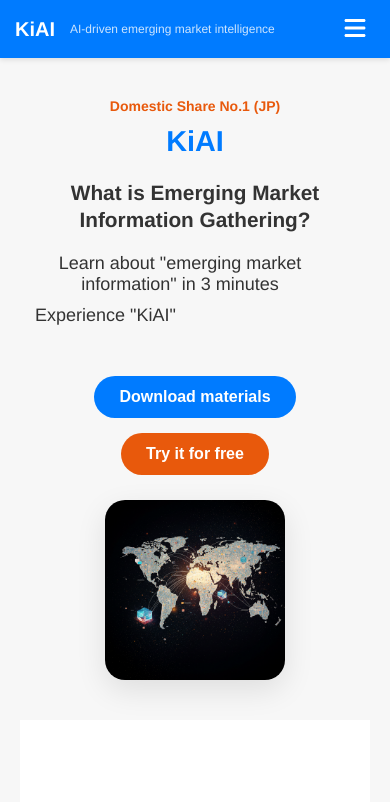
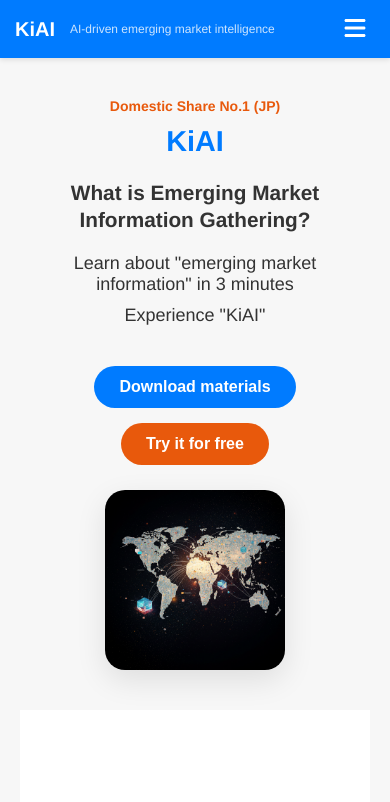
Before and after one commit to Tausif30/Emerging-Market, a React (Create React App) app: page / in a window 390 px wide. Shown: the top 802 px of the page. Built offline with nearby package versions, Linux system fonts and the light colour scheme.

Commit message:
Centralized Emerging Market Text for Mobile Phones

```diff
--- a/src/components/pages/WhatIsKiAI/WhatIsKiAI.css
+++ b/src/components/pages/WhatIsKiAI/WhatIsKiAI.css
@@ -303,3 +303,39 @@
         padding: 40px 0;
     }
 }
+
+/* Mobile-specific styling for links and buttons */
+@media (max-width: 768px) {
+    .ki-main .ki-links {
+        justify-content: center;
+        text-align: center;
+        width: 100%;
+    }
+
+    .ki-main .ki-link-item {
+        margin-right: 15px;
+        margin-left: 15px;
+    }
+
+    .ki-main .ki-buttons {
+        justify-content: center;
+        width: 100%;
+    }
+
+    .ki-main-text {
+        text-align: center;
+    }
+}
+
+@media (max-width: 480px) {
+    .ki-main .ki-links {
+        flex-direction: column;
+        align-items: center;
+        gap: 10px;
+    }
+
+    .ki-main .ki-link-item {
+        margin: 0;
+        text-align: center;
+    }
+}
```
